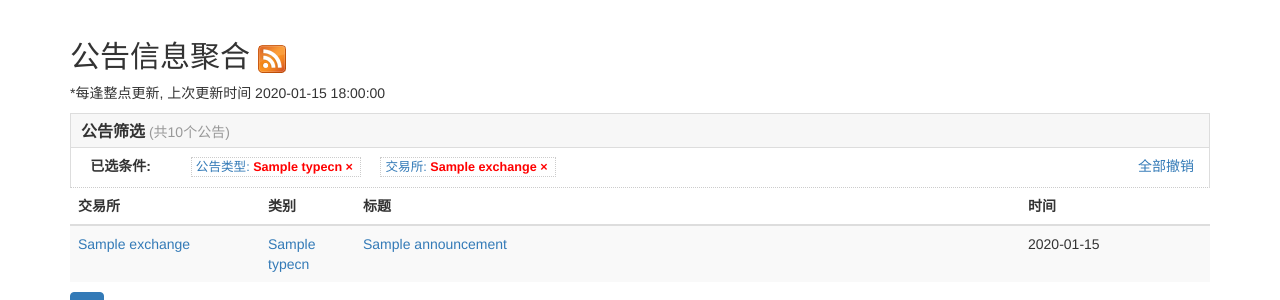
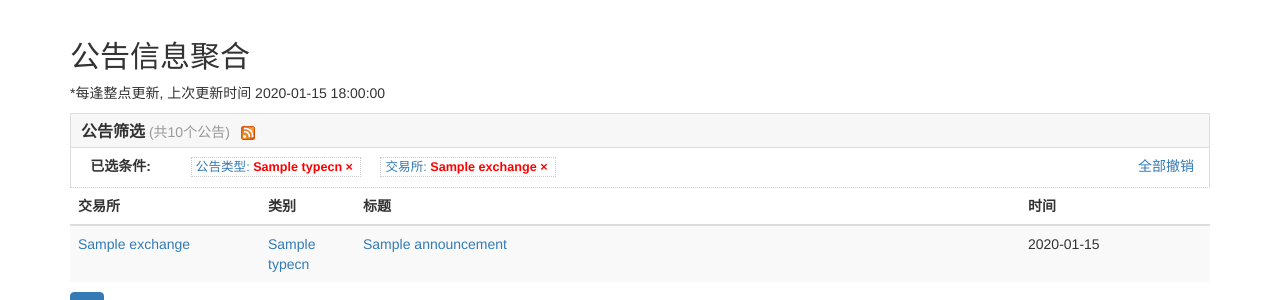
Before and after one commit to maocis/ybk, a Flask app: template ybk/templates/frontend/announcement.html in a window 1280 px wide. Shown: the part 72-372 px from the top of the page. Run offline with Flask 2, Linux system fonts and the light colour scheme; the template is opened without the code that fills it: most values are stand-ins (such as "Sample title", 1, 10 or a date in 2020); parts of the project's set-up code (start-up, migrations or seed data) failed here and were passed over; some libraries are stand-ins or nearby versions.

Commit message:
move rss icon to filter #10

```diff
--- a/ybk/templates/frontend/announcement.html
+++ b/ybk/templates/frontend/announcement.html
@@ -11,15 +11,16 @@
       <div class="col-md-12">
         <h2>
             公告信息聚合
-            <a href="{{ url_for('frontend.announcement_feed', exchange=exchange, type=type_) }}">
-                <img src="{{ url_for('static', filename='img/feed-icon-28x28.png') + '?offer='}}">
-            </a>
         </h2>
         <p>*每逢整点更新, 上次更新时间 {{ updated_at | bjtime }}</p>
         <div class="filters">
           <div class="header">
             <span class="title">公告筛选</span>
             <span class="total">(共{{ total }}个公告)</span>
+            &nbsp;
+            <a href="{{ url_for('frontend.announcement_feed', exchange=exchange, type=type_) }}">
+                <img src="{{ url_for('static', filename='img/feed-icon-14x14.png') + '?offer='}}">
+            </a>
           </div>
 
           <!-- 已选中 -->
```
